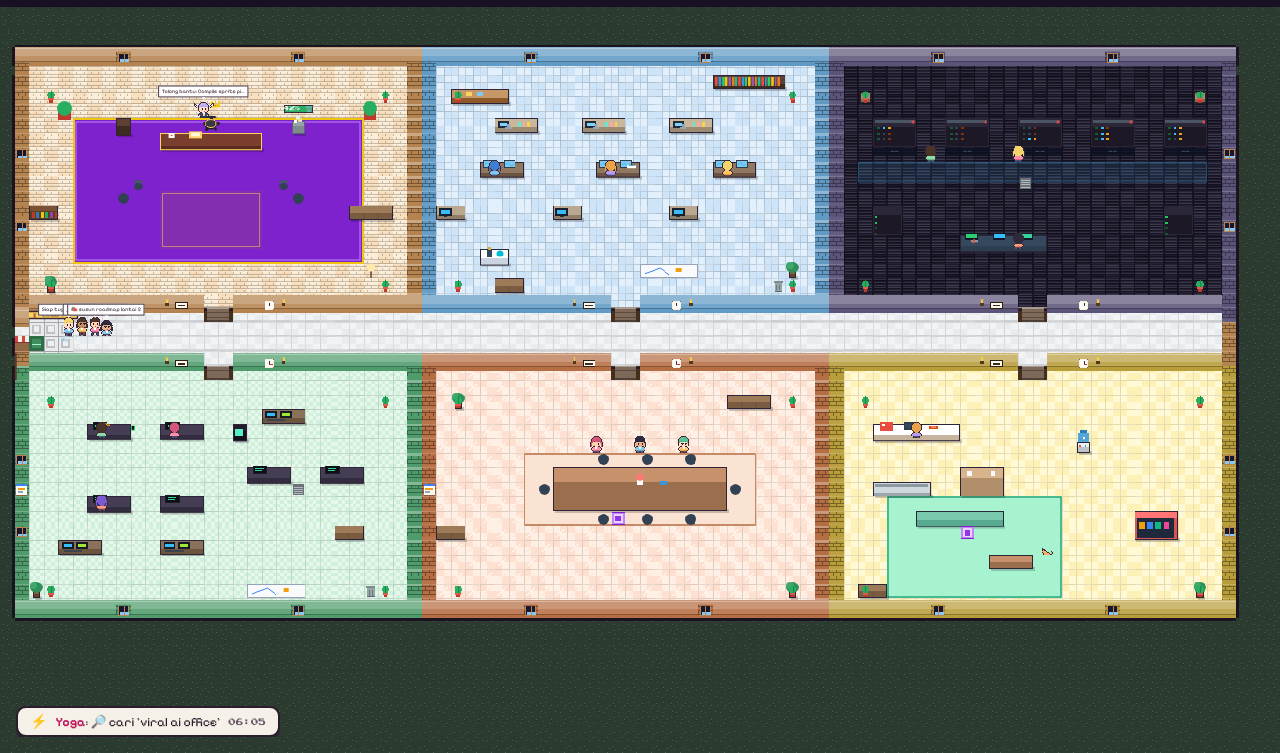
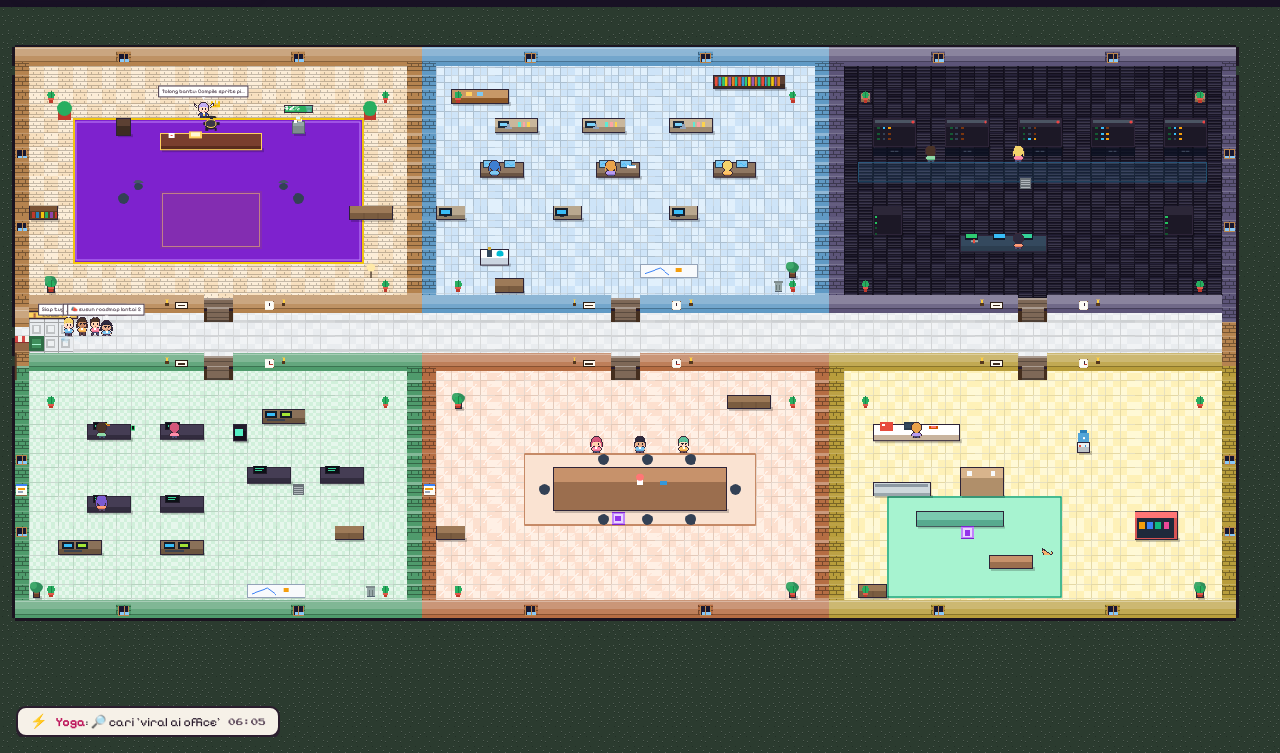
Before and after one commit to lamilearn/Lami-Office, a website: page services/lami-office-react/web/index.html in a window 1280 px wide. Shown: the part 47-800 px from the top of the page. Drawn offline with Linux system fonts and the light colour scheme; no server answers; animation ran at ten frames a second.

Commit message:
fix(map): raise the doorway sill with its wall band
A door threshold was drawn flush only, while the wall band around it is raised,
so the top of the doorway showed a pale notch of lane floor above the sill.

The sill now gains the same raised lip as the wall face when the band is raised,
then fills its row, so the doorway reads as one solid wooden threshold.

```diff
--- a/services/lami-office-react/web/index.html
+++ b/services/lami-office-react/web/index.html
@@ -241,7 +241,7 @@
   <script src="js/config.js?v=8b4f801a"></script>
   <script src="js/sprites.js?v=0f2d0938"></script>
   <script src="js/audio.js?v=120c44b4"></script>
-  <script src="js/tilemap.js?v=ae37d512"></script>
+  <script src="js/tilemap.js?v=aad15b50"></script>
   <script src="js/world.js?v=ed8ababe"></script>
   <script src="js/agents.js?v=23524db0"></script>
   <script src="js/office.js?v=58df222c"></script>
--- a/services/lami-office-react/web/js/tilemap.js
+++ b/services/lami-office-react/web/js/tilemap.js
@@ -198,8 +198,15 @@
         const name = walls[y][x];
         if (!name) continue;
         if (name === DOOR_TILE) {
-          // Door thresholds are walkable floor: draw them below the characters
-          // so someone crossing the doorway is never hidden by the tile.
+          // Door thresholds are walkable floor, so they are drawn below the
+          // characters. They must also rise with the wall band around them:
+          // drawn flush only, the top of the doorway showed the lane floor as a
+          // pale notch above the sill.
+          const doorBelowSolid = isSolidWall(map, x, y + 1);
+          const doorAboveWall = isSolidWall(map, x, y - 1);
+          if (!doorBelowSolid || !doorAboveWall) {
+            drawTile(ctx, map, DOOR_TILE, x * ts, y * ts - WALL_LIFT + 4);
+          }
           drawTile(ctx, map, DOOR_TILE, x * ts, y * ts);
           continue;
         }
```
